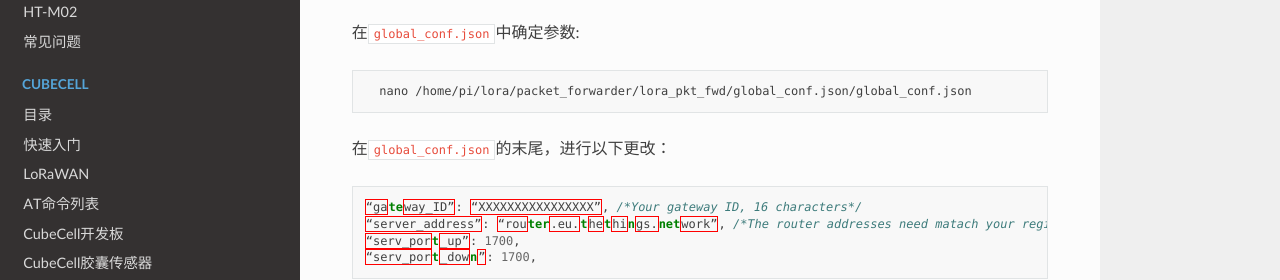
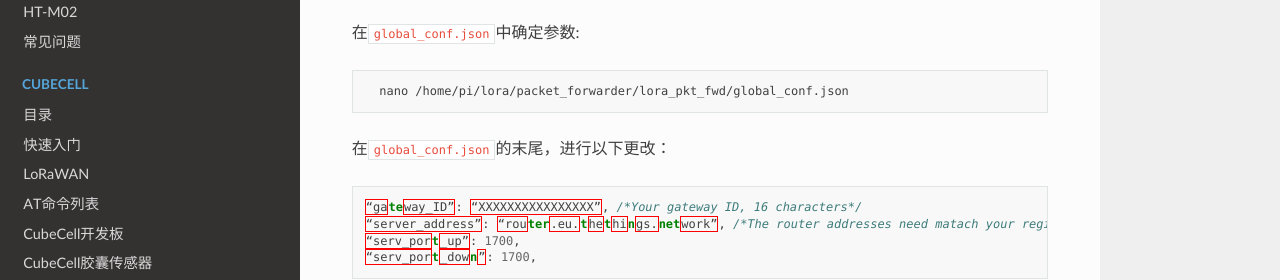
Before and after one commit to HelTecAutomation/HeltecDocs-zh_CN, a Sphinx documentation site: the page built from zh_CN/source/gateway/ht-m01/connect_to_server.md, in a window 1280 px wide and 900 px high, scrolled down 1513 px. Shown: the part 176-456 px from the top of the window. Built offline with Sphinx 7.4.7 and the Read the Docs theme 2.0.0, drawn with Linux system fonts in a browser that asks for light colours; pages that are not in the unit, such as notebooks, are missing from menus.

Commit message:
更新网关相关文档

````diff
--- a/zh_CN/source/gateway/ht-m01/connect_to_server.md
+++ b/zh_CN/source/gateway/ht-m01/connect_to_server.md
@@ -40,7 +40,7 @@
 在`global_conf.json`中确定参数:
 
 ```shell
-  nano /home/pi/lora/packet_forwarder/lora_pkt_fwd/global_conf.json/global_conf.json
+  nano /home/pi/lora/packet_forwarder/lora_pkt_fwd/global_conf.json
 ```
 
 在`global_conf.json`的末尾，进行以下更改：
````
